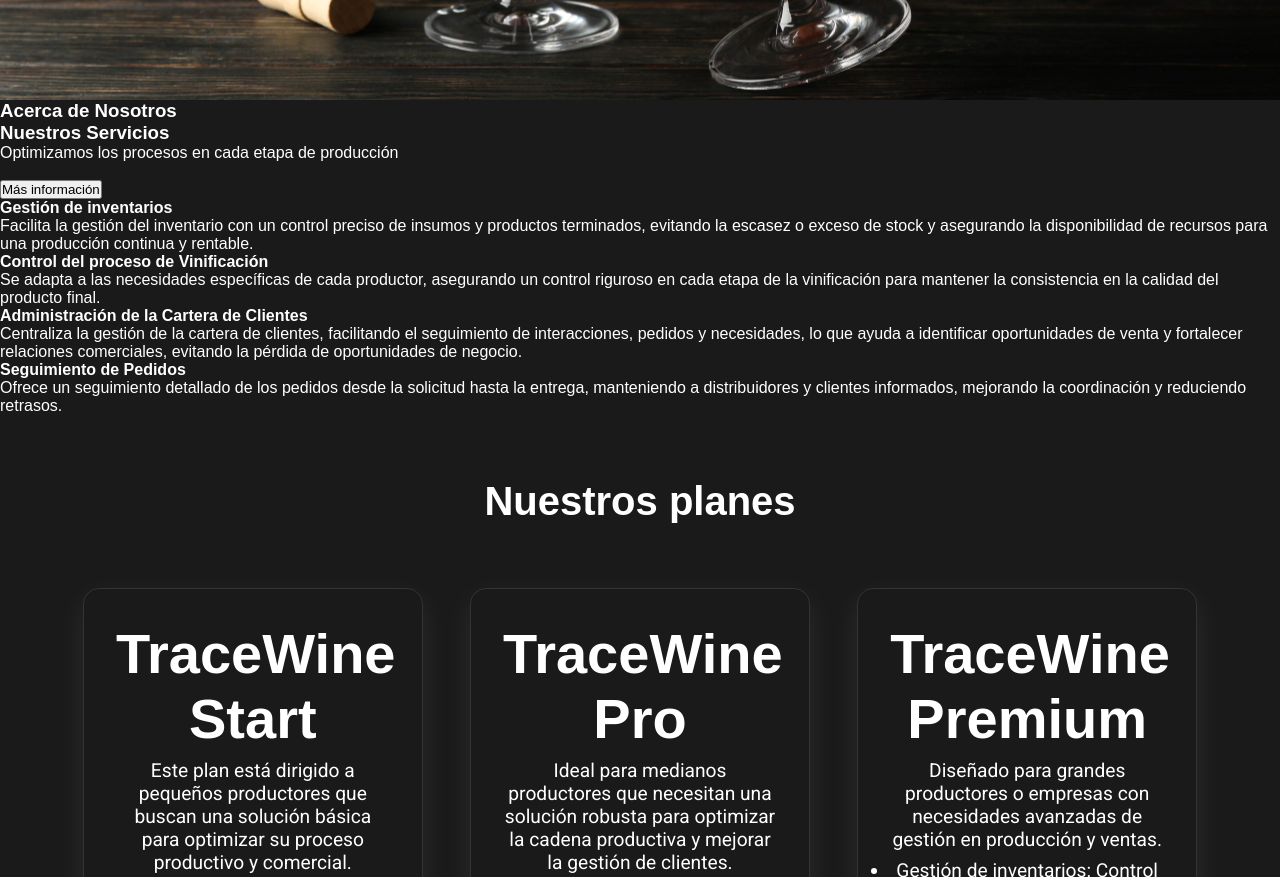
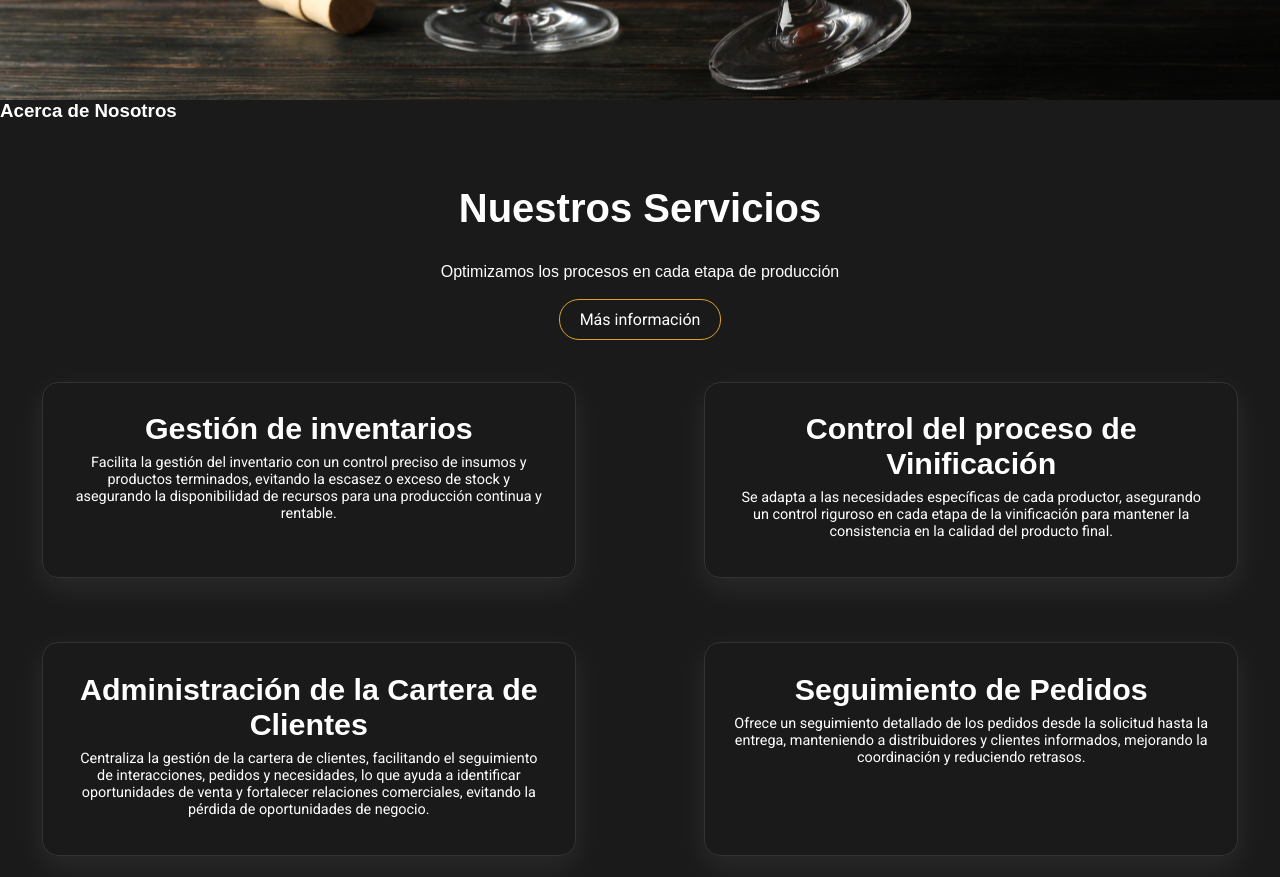
Before and after one commit to 4424-Corebyte-App-Web/Corebyte-Landing-Page, a plain HTML site: page index.html in a window 1280 px wide. Shown: the part 700-1577 px from the top of the page. Drawn offline with nearby package versions, Linux system fonts and the light colour scheme; a web font is replaced by a local one.

Commit message:
Update style.css

```diff
--- a/assets/css/style.css
+++ b/assets/css/style.css
@@ -411,6 +411,79 @@ section .plan-colum li {
     background-color: var(--dorado);
 }
 
+/* services */
+.services {
+    padding: 4rem 2rem;
+    text-align: center;
+}
+.services h3 {
+    font-size: 2.5rem;
+    margin-bottom: 2rem;
+    font-weight: bold;
+}
+.service-columns {
+    display: grid;
+    grid-column-gap: 8rem; /* Separación entre columnas */
+    grid-row-gap: 4rem; /* Separación entre filas */
+    justify-content: center;
+    padding: 0.6rem;
+    border-radius: 1rem;
+    grid-template-columns: repeat(2, 1fr); /* 2 columnas */
+}
+
+
+.service-card {
+    border-radius: 1rem;
+    padding: 1.8rem;
+    border: 1.5px solid var(--gris-medio);
+    box-shadow: 0 10px 30px rgba(255, 255, 255, 0.08);
+    transition: transform 0.3s ease, box-shadow 0.3s ease;
+}
+
+.service-card:hover {
+    transform: translateY(-8px);
+    box-shadow: 0 15px 40px rgba(255, 255, 255, 0.2);
+}
+
+section .service-columns h4 {
+    font-size: 1.9rem;
+    margin-bottom: 0.5rem;
+}
+
+section .service-columns h4,
+section .service-columns p,
+section .service-columns li {
+    color: var(--blanco);
+}
+
+section .service-columns p,
+section .service-columns li {
+    font-size: 0.9rem;
+    margin-bottom: 0.5rem;
+    font-family: 'Roboto', sans-serif;
+}
+
+.services .button {
+    margin-bottom: 2rem;
+}
+
+.services .button button {
+    font-size: 1rem;
+    border: none;
+    padding: 0.625rem 1.25rem;
+    border: 0.12px solid var(--dorado);
+    border-radius: 1.25rem;
+    color: var(--blanco);
+    background-color: transparent;
+    font-family: 'Roboto', sans-serif;
+    transition: all 0.3s ease;
+    cursor: pointer;
+}
+
+.services .button button:hover {
+    background-color: var(--dorado);
+}
+
 /* Contact */
 .container {
     display: flex;
@@ -418,6 +491,9 @@ section .plan-colum li {
     align-items: start;
     gap: 50px;
     padding: 50px;
+}
+.our-contact {
+    text-align: center;
 }
 
 .contact-info {
```
